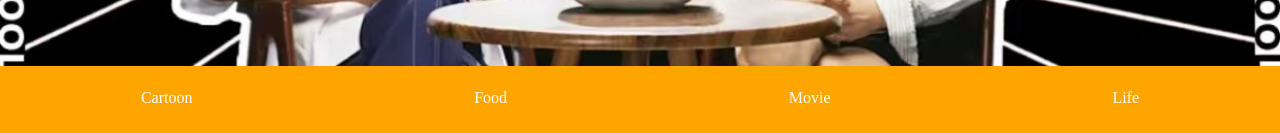
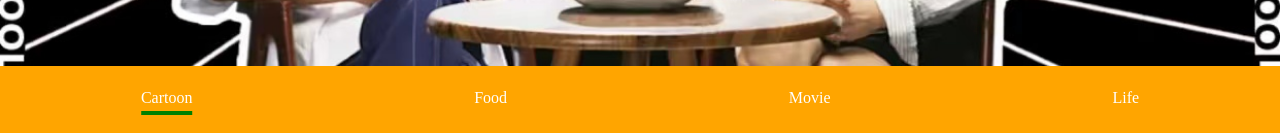
Before and after one commit to XiaoMaShawn/activity-page-, a React (Create React App) app in the folder activity-page/: page / in a window 1280 px wide. Shown: the part 667-800 px from the top of the page. Built offline with nearby package versions, Linux system fonts and the light colour scheme.

Commit message:
activetab function/styles

```diff
--- a/activity-page/package.json
+++ b/activity-page/package.json
@@ -10,6 +10,7 @@
     "@types/node": "^16.18.6",
     "@types/react": "^18.0.26",
     "@types/react-dom": "^18.0.9",
+    "classnames": "^2.3.2",
     "node-sass": "^8.0.0",
     "react": "^18.2.0",
     "react-dom": "^18.2.0",
--- a/activity-page/src/sections/SecondSection/index.tsx
+++ b/activity-page/src/sections/SecondSection/index.tsx
@@ -4,40 +4,67 @@
 
 // };
 
+import { useState } from 'react'
 import CartoonImage from '../../assets/cartoon.jpg'
 import FoodImage from '../../assets/food.jpg'
 import LifeImage from '../../assets/life.jpg'
 import MovieImage from '../../assets/movie.png'
 import styles from './styles.module.scss'
+import classNames from 'classnames'
+
+const tabs = [
+  {
+    key: 'cartoon',
+    title: 'Cartoon'
+  },
+  {
+    key: 'food',
+    title: 'Food'
+  },
+  {
+    key: 'movie',
+    title: 'Movie'
+  },
+  {
+    key: 'life',
+    title: 'Life'
+  }
+]
 
 function SecondSection() {
+  const [activeTab, setActiveTab] = useState<string>('cartoon');
+
   return (
     <div className={styles.secondSection}>
       {/* tabs */}
       <ul>
-        <li>Cartoon</li>
-        <li>Food</li>
-        <li>Movie</li>
-        <li>Life</li>
+        {tabs.map((tab) => {
+          return (
+            <li key={tab.key} onClick={() => setActiveTab(tab.key)}>
+              <span>{tab.title}</span>
+              <span className={classNames(styles.line, { [styles.visible]: activeTab == tab.key })} />
+            </li>
+          )
+        })}
       </ul>
 
       {/* tab content */}
       <div>
         <section>
           <h2>Cartoon</h2>
-          <img src={CartoonImage} alt='Cartoon image' />
+          <img src={CartoonImage} alt='cartoon' />
         </section>
         <section>
           <h2>Food</h2>
-          <img src={FoodImage} alt='Food image' />
+          <img src={FoodImage} alt='food' />
         </section>
         <section>
           <h2>Movie</h2>
-          <img src={MovieImage} alt='Movie image' />
+          <img src={MovieImage} alt='movie' />
         </section>
         <section>
           <h2>Life</h2>
-          <img src={LifeImage} alt='Life image' />
+          <img src={LifeImage} alt='life' />
         </section>
       </div>
     </div>
--- a/activity-page/src/sections/SecondSection/styles.module.scss
+++ b/activity-page/src/sections/SecondSection/styles.module.scss
@@ -8,8 +8,25 @@
     align-items: center;
 
     li {
+      position: relative;
       color: white;
       list-style: none;
+
+      .line {
+        position: absolute;
+        left: 50%;
+        bottom: -8px;
+        transform: translateX(-50%);
+        width: 100%;
+        height: 4px;
+        background: green;
+        opacity: 0;
+        transition: opacity .3s;
+
+        &.visible {
+          opacity: 1;
+        }
+      }
     }
   }
 
```
Also changed, not shown: 1 other file (tests, documents, lock files or other folders).
